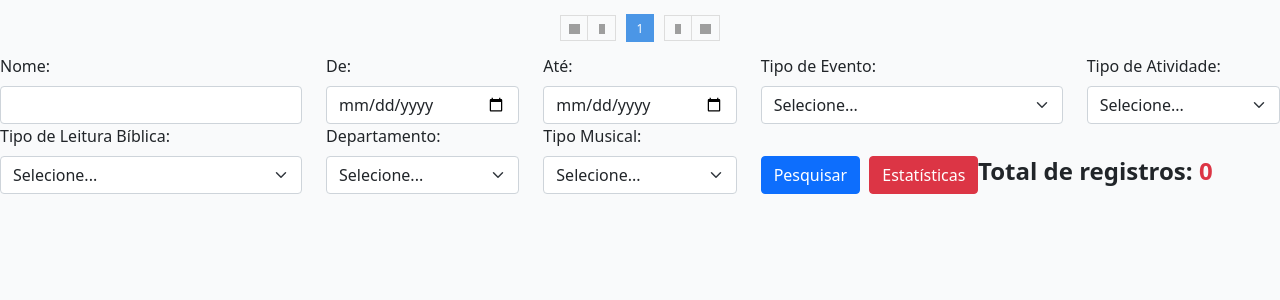
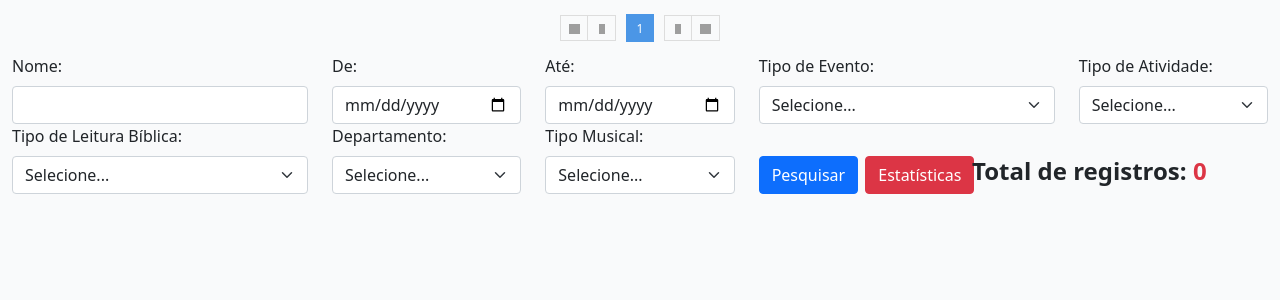
Before and after one commit to zepegm/roteiro-slides, a Flask app: page /visualizar_roteiros in a window 1280 px wide. Shown: the top 300 px of the page. Run offline with Flask 2, Linux system fonts and the light colour scheme; data that the repository does not hold is empty; some libraries are stand-ins or nearby versions; grey boxes are pictures that could not be loaded.

Commit message:
Correção design
Correção no design.

```diff
--- a/templates/cadastroEvento.jinja
+++ b/templates/cadastroEvento.jinja
@@ -26,7 +26,7 @@
 
   <body style="background-color: rgba(248, 249, 250, 0.726);">
 
-<main class="principal">
+<main class="container-fluid">
   <form action="" method="post" autocomplete="off">
     {% if msg != None %}
     <div class="row">
--- a/templates/visualizarEvento.jinja
+++ b/templates/visualizarEvento.jinja
@@ -28,7 +28,7 @@
   <form id="enviarPag" name="enviarPag" method="POST" action="{{ url_for('visualizar_roteiros') }}">
     <input type="hidden" id="novaPag" name="novaPag" value="1">
   </form>
-  <main class="principal">
+  <main class="container-fluid">
     <div id="pagination" class="tui-pagination"></div>
     <form id="enviarFiltro" name="enviarFiltro" method="POST" action="{{ url_for('visualizar_roteiros') }}">
       <div class="row">
```
